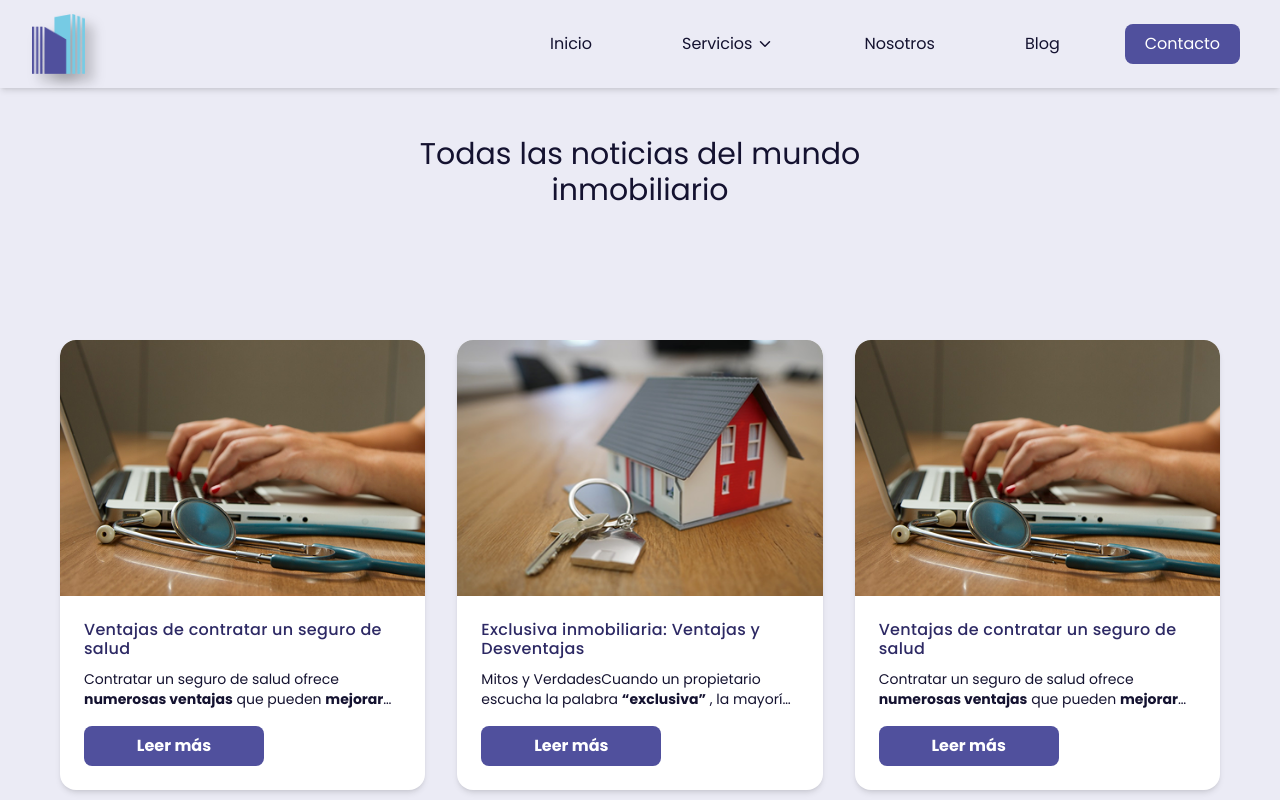
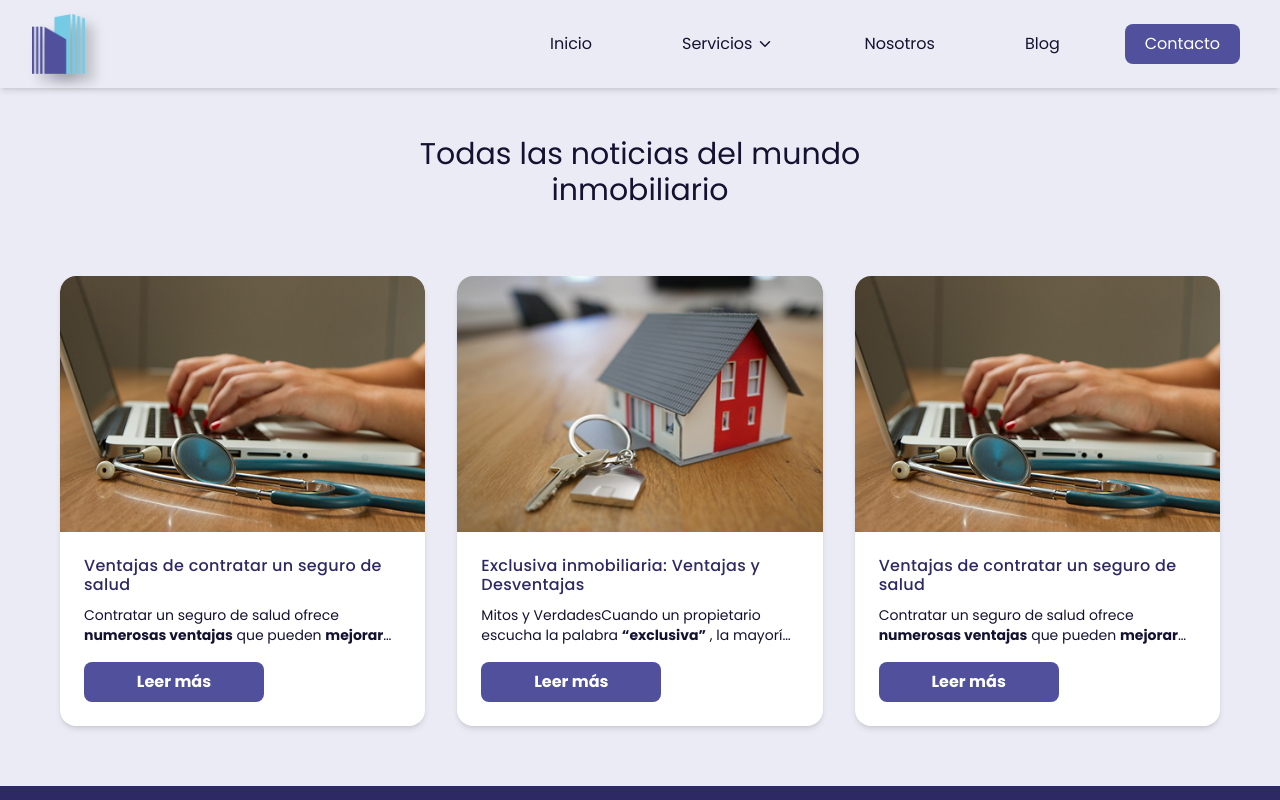
Before and after one commit to pamonge/Mondial, a React (Vite) app: page /news in a window 1280 px wide. Shown: the top 800 px of the page. Built offline with nearby package versions, Linux system fonts and the light colour scheme.

Commit message:
style: saque unos style div style conteiner para arreglar espacios

```diff
--- a/src/components/contact/ContactComponent.jsx
+++ b/src/components/contact/ContactComponent.jsx
@@ -6,7 +6,7 @@ import iconMail from '../../assets/icons/icon-mail.png'
 import iconPhone from '../../assets/icons/icon-phone.png'
 export const ContactComponent = () => {
     return (
-        <div className={appStyles.div}>
+        <div >
             <h3 className={`${appStyles.text}`}>Solicita información sin compromiso sobre nuestros inmuebles o servicios. Si deseas vender o alquilar una propiedad, confía en nosotros: la gestionaremos con profesionalidad, cercanía y las mejores condiciones del mercado.</h3>
             <div className={ContactStyle.sectionContainer} >
                 <a href={`tel:${dataMondial.phone}`} className={ContactStyle.containerA}>
--- a/src/components/newsBlog/CardsListComponents.jsx
+++ b/src/components/newsBlog/CardsListComponents.jsx
@@ -10,7 +10,7 @@ export const CardListComponents = () => {
 
     return (
         // Contenedor general de la lista de noticias
-        <div className={listStyle.sectionContainer}>
+        <div >
 
             <div className={listStyle.gridContainer}>
                 {
```
